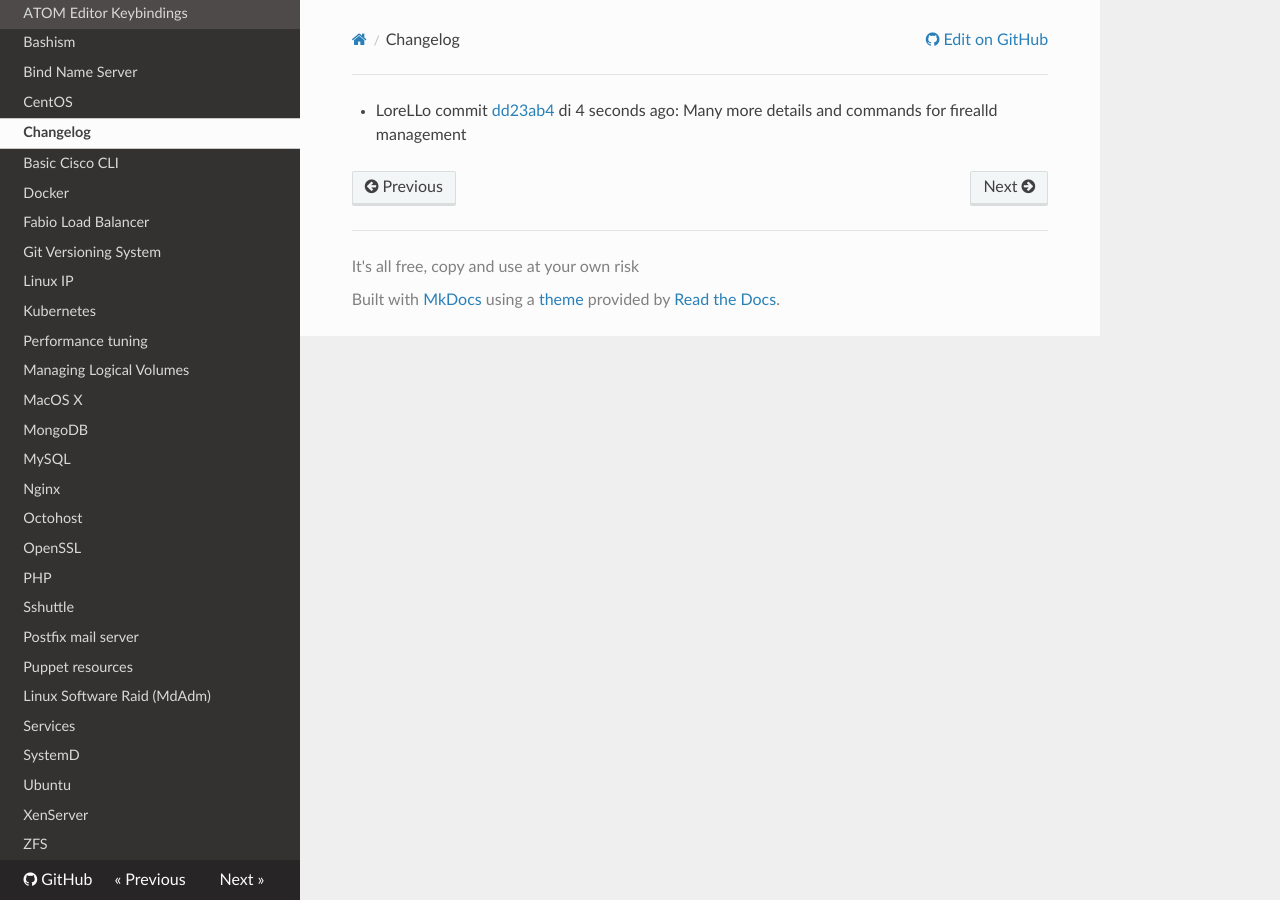
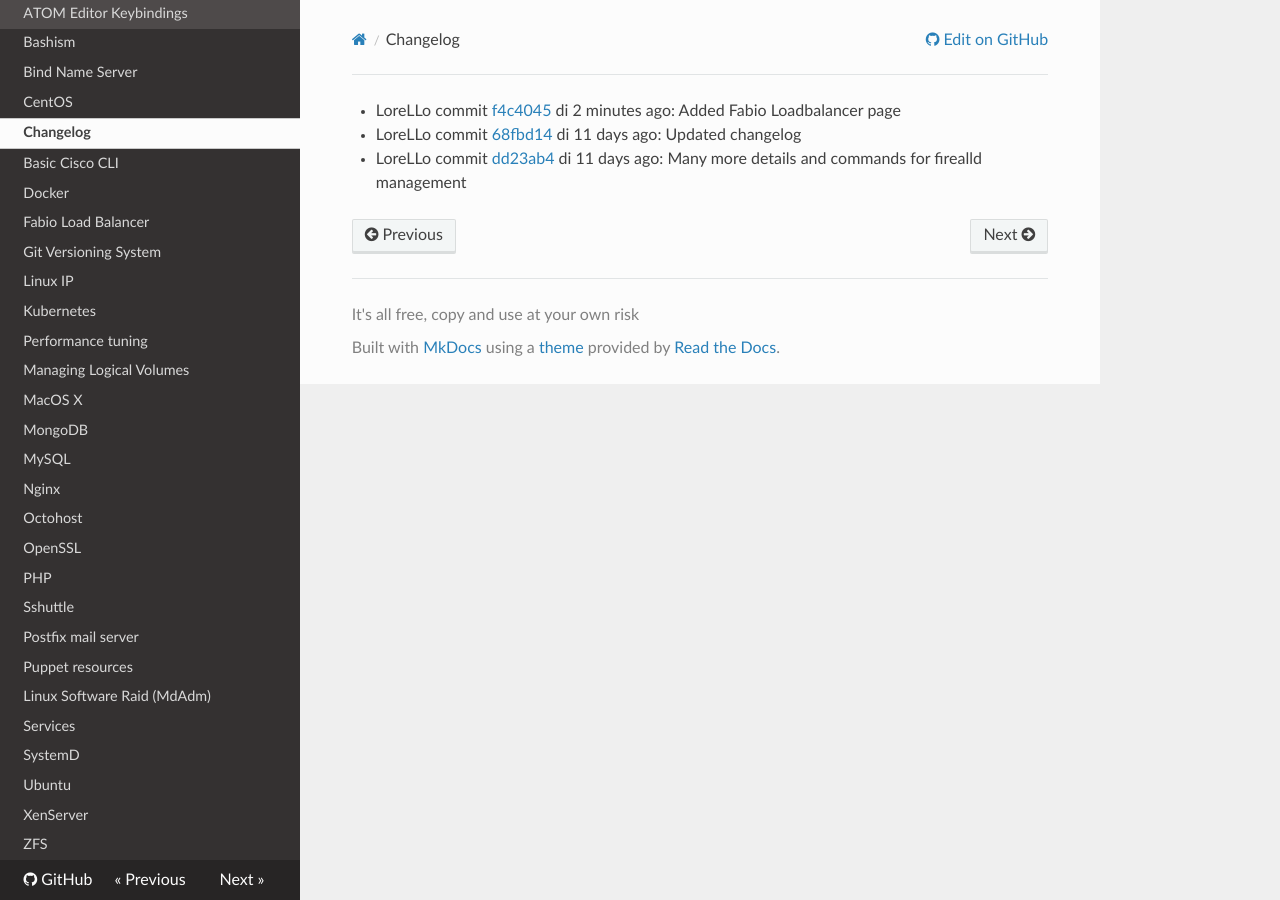
Before and after one commit to lorello/lorello.github.io, an MkDocs documentation site: the page built from docs/changelog.md, in a window 1280 px wide. Built offline with MkDocs 1.6.1, drawn with Linux system fonts in a browser that asks for light colours; nearby versions of some CDN libraries.

Commit message:
Updated changelog

```diff
--- a/docs/changelog.md
+++ b/docs/changelog.md
@@ -1 +1,5 @@
-* LoreLLo commit [dd23ab4](https://github.com/lorello/lorello.github.io/commit/dd23ab4c98576571a5eb1e4b51bdc741b3bffcee) di 4 seconds ago: Many more details and commands for firealld management
+* LoreLLo commit [f4c4045](https://github.com/lorello/lorello.github.io/commit/f4c4045c671643246f5063fd81dbd3c26865ea9e) di 2 minutes ago: Added Fabio Loadbalancer page
+
+* LoreLLo commit [68fbd14](https://github.com/lorello/lorello.github.io/commit/68fbd145b461ff0d559ca73ce3d69b6ac89be9d1) di 11 days ago: Updated changelog
+
+* LoreLLo commit [dd23ab4](https://github.com/lorello/lorello.github.io/commit/dd23ab4c98576571a5eb1e4b51bdc741b3bffcee) di 11 days ago: Many more details and commands for firealld management
```
